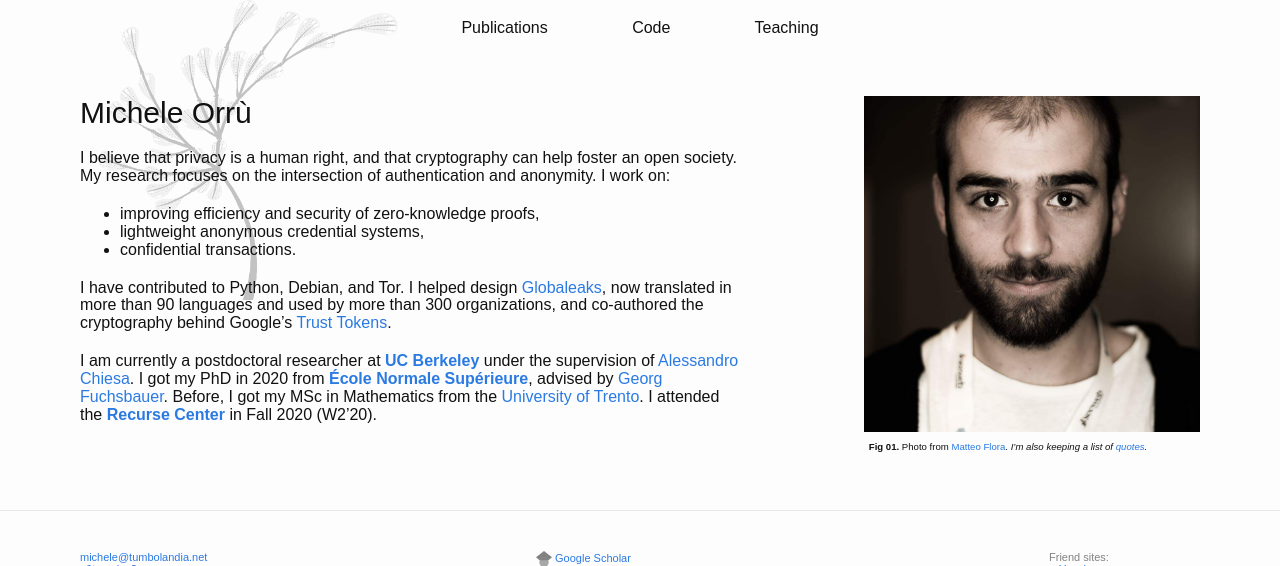
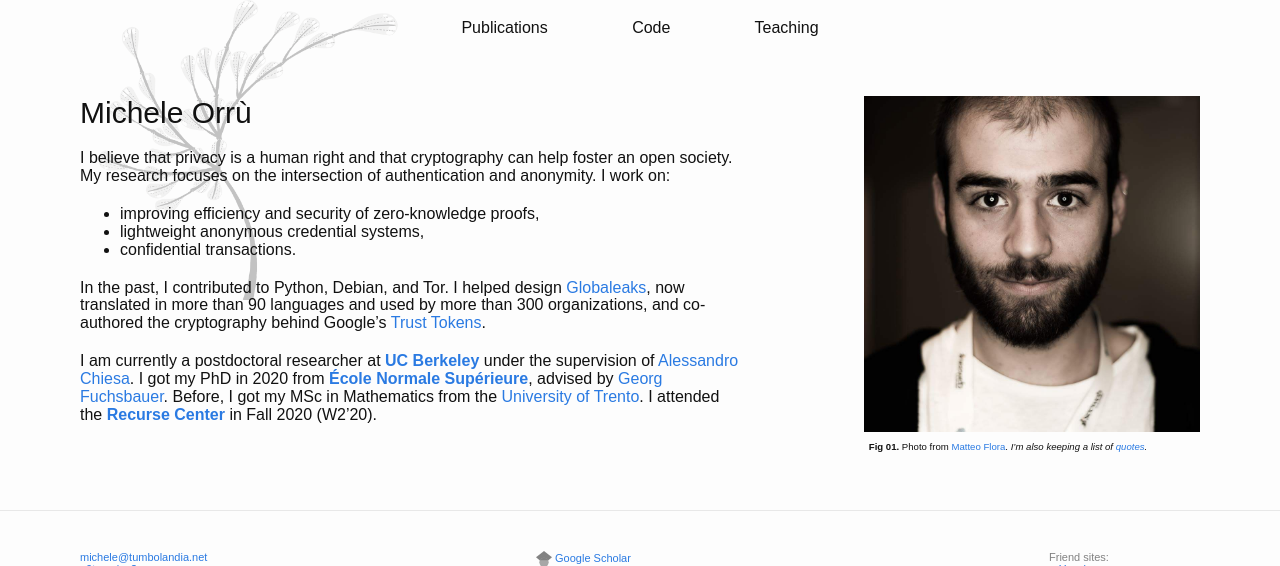
Before and after one commit to mmaker/mmaker.github.io, a Jekyll site: the page built from index.md, in a window 1280 px wide, cut to the strip 0-566 px from the top of the page. Built offline with Jekyll 4.4.1, drawn with Linux system fonts in a browser that asks for light colours; nearby versions of some CDN libraries.

Commit message:
Fix correctness.

```diff
--- a/index.md
+++ b/index.md
@@ -6,7 +6,7 @@ layout: default
 
 # Michele Orrù
 
-I believe that privacy is a human right, and that cryptography can help foster an open society.
+I believe that privacy is a human right and that cryptography can help foster an open society.
 My research focuses on the intersection of authentication and anonymity.
 I work on:
 
@@ -14,7 +14,7 @@ I work on:
 - lightweight anonymous credential systems,
 - confidential transactions.
 
-I have contributed to Python, Debian, and Tor.
+In the past, I contributed to Python, Debian, and Tor.
 I helped design [Globaleaks](http://globaleaks.org/), now translated in more than 90 languages and used by more than 300 organizations,
 and co-authored the cryptography behind Google's [Trust Tokens](https://developer.chrome.com/en/docs/privacy-sandbox/trust-tokens/).
 
@@ -25,7 +25,6 @@ advised by [Georg Fuchsbauer](https://www.di.ens.fr/~fuchsbau).
 Before, I got my MSc in Mathematics from the [University of Trento](http://www.maths.unitn.it/en).
 I attended the **[Recurse Center](https://recurse.com/)** in Fall 2020 (W2'20).
 
-
 </div>
 
 <div class="col-2">
```
